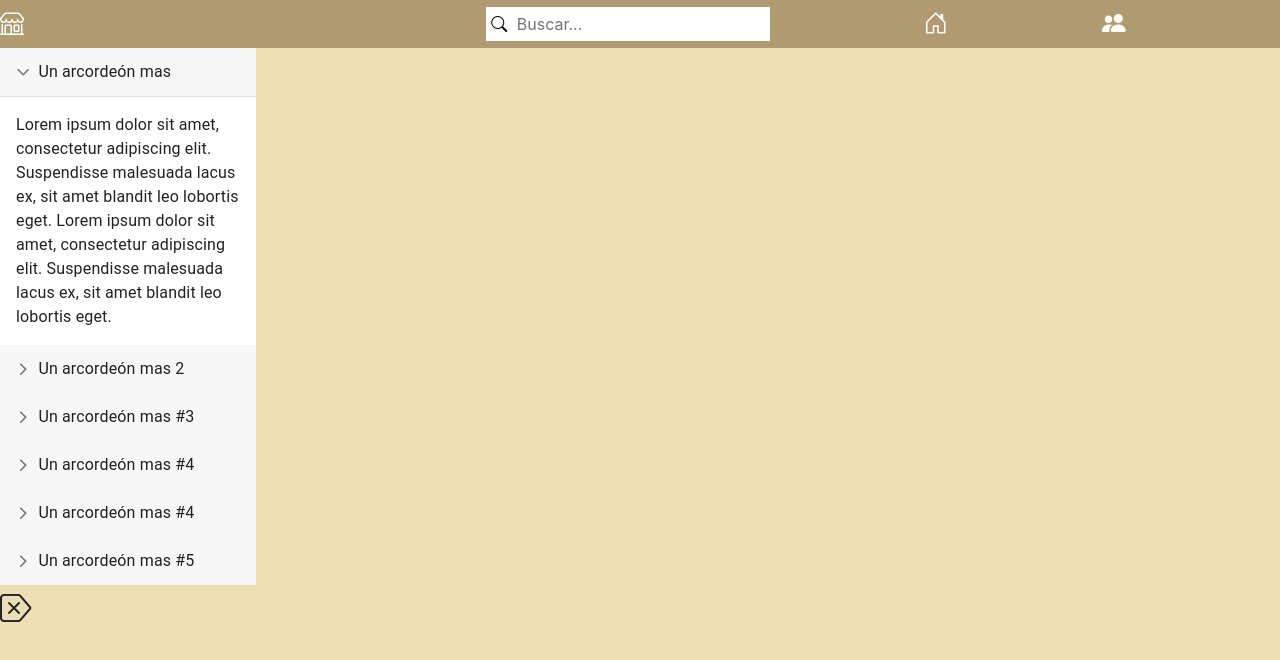
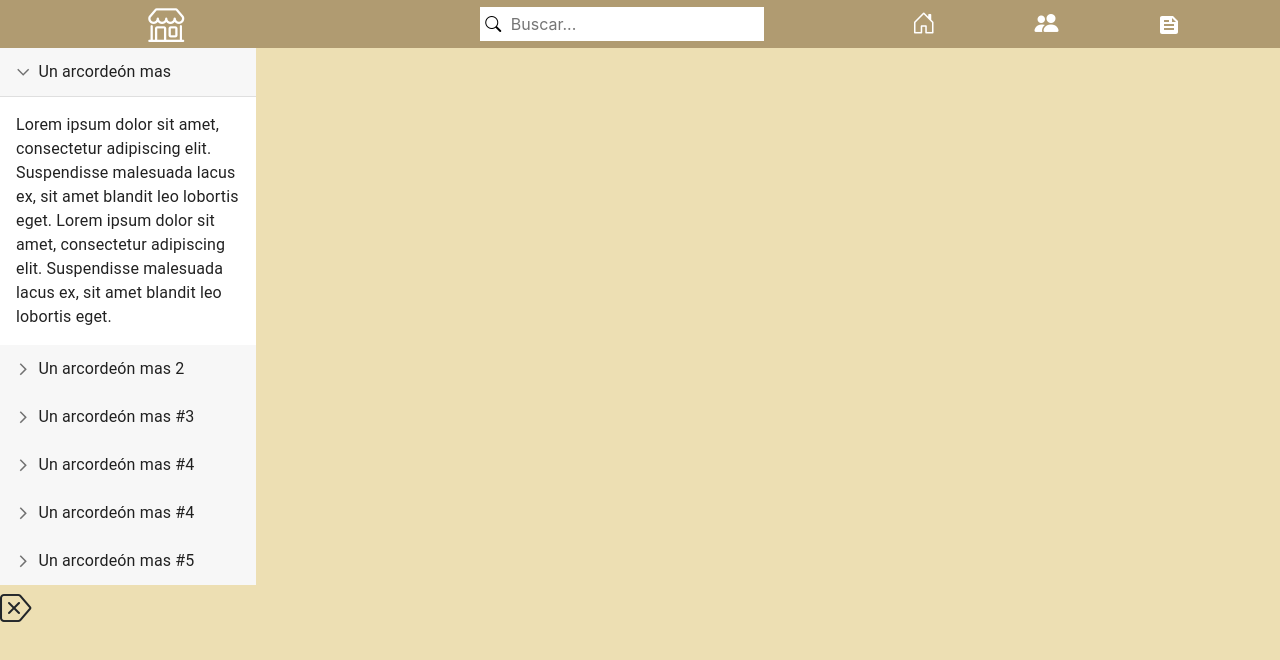
Before and after one commit to Matiasdevv/WebPage, a React (Create React App) app in the folder webpage/: page /page2 in a window 1280 px wide. Shown: the top 660 px of the page. Built offline with nearby package versions, Linux system fonts and the light colour scheme.

Commit message:
modificando estilos de dashboard

```diff
--- a/webpage/src/Styles/dasboard.scss
+++ b/webpage/src/Styles/dasboard.scss
@@ -41,6 +41,8 @@
         font-size: 1.5em;
         text-decoration: none;
         color: var(--headBack);
+        text-align: center;
+        flex: 1 1 auto;
     }
 
     .link-container{
--- a/webpage/src/pages/dashboard/Dashboard.jsx
+++ b/webpage/src/pages/dashboard/Dashboard.jsx
@@ -2,6 +2,7 @@ import React from 'react'
 import {Link, Route, Router, Routes, useNavigate} from 'react-router-dom'
 import { Home } from '../home/Home'
 import '../../Styles/dasboard.scss'
+import FeedIcon from '@mui/icons-material/Feed';
 
 const Dashboard = () => {
 
@@ -12,21 +13,20 @@ const Dashboard = () => {
 
         <div className='dash-container'>
 
-          <div className='flex-item'>
-            <Link to={'/'} className='logo' ><i className="bi bi-shop"></i></Link>
+          <div className='flex-item logo'>
+            <Link to={'/'} className='logo' title='logo' ><i className="bi bi-shop"></i></Link>
           </div>
 
           <div className='flex-item buscador'>
-            <button className='buscador__boton'><i className="bi bi-search"></i></button>
+            <button className='buscador__boton'><i className="bi bi-search" title='buscar'></i></button>
             <input type={'text'} placeholder={'Buscar...'} className='buscador__text' />
           </div>
 
           <div className='flex-item link-container'>
-                <Link to={'/'} className='link' ><i className="bi bi-house-door"></i></Link>
-                <Link to={'/Sobre-nosotros'} className='link' ><i className="bi bi-people-fill"></i></Link>
+                <Link to={'/'} className='link' title='Página principal'><i className="bi bi-house-door"></i></Link>
+                <Link to={'/Sobre-nosotros'} className='link' title='Sobre nosotros'><i className="bi bi-people-fill"></i></Link>
+                <Link to={'/Prueba'} className='link' title='Realizar prueba' ><FeedIcon/></Link>
           </div>
-
-
 
         </div>
 
```
